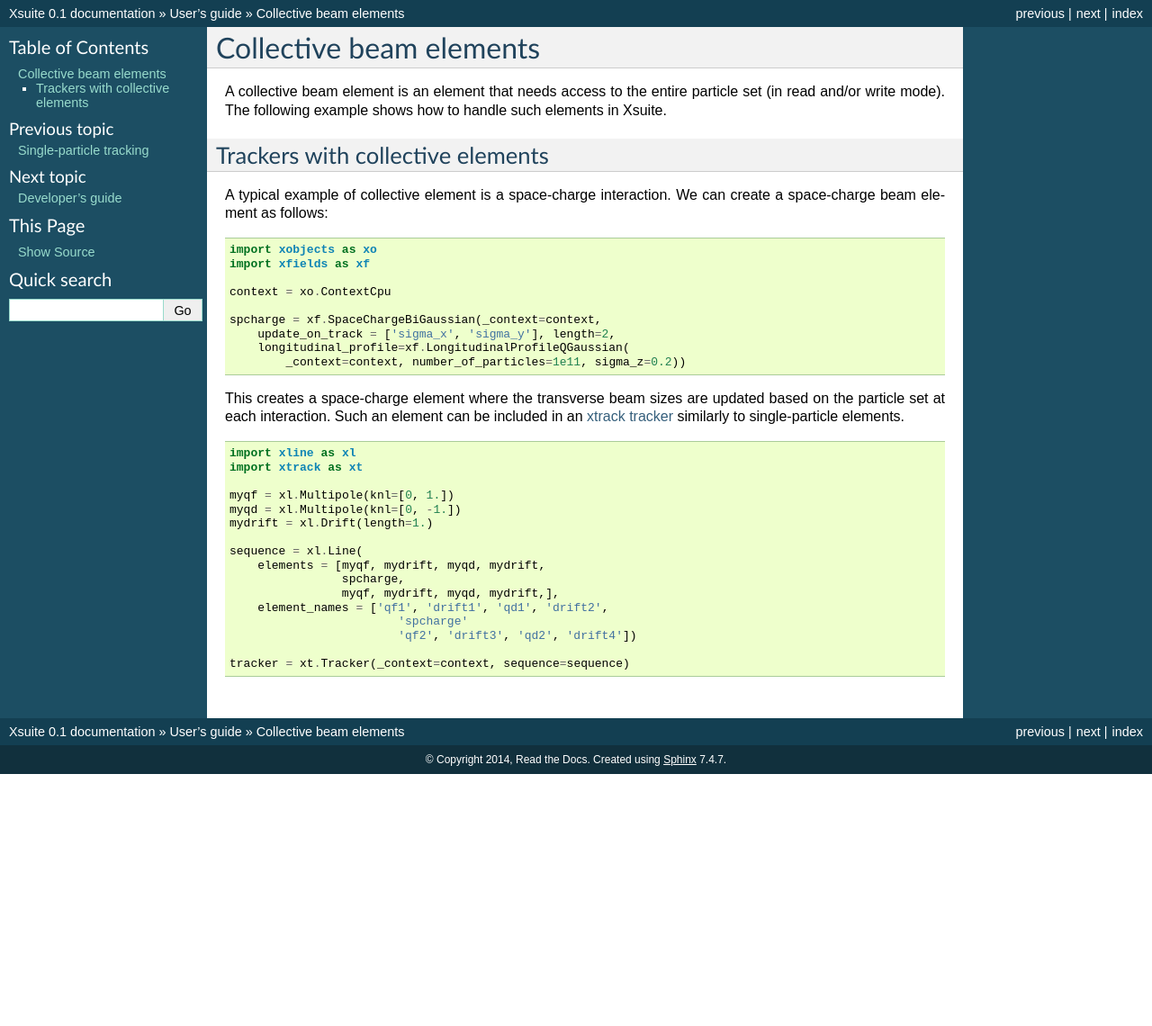
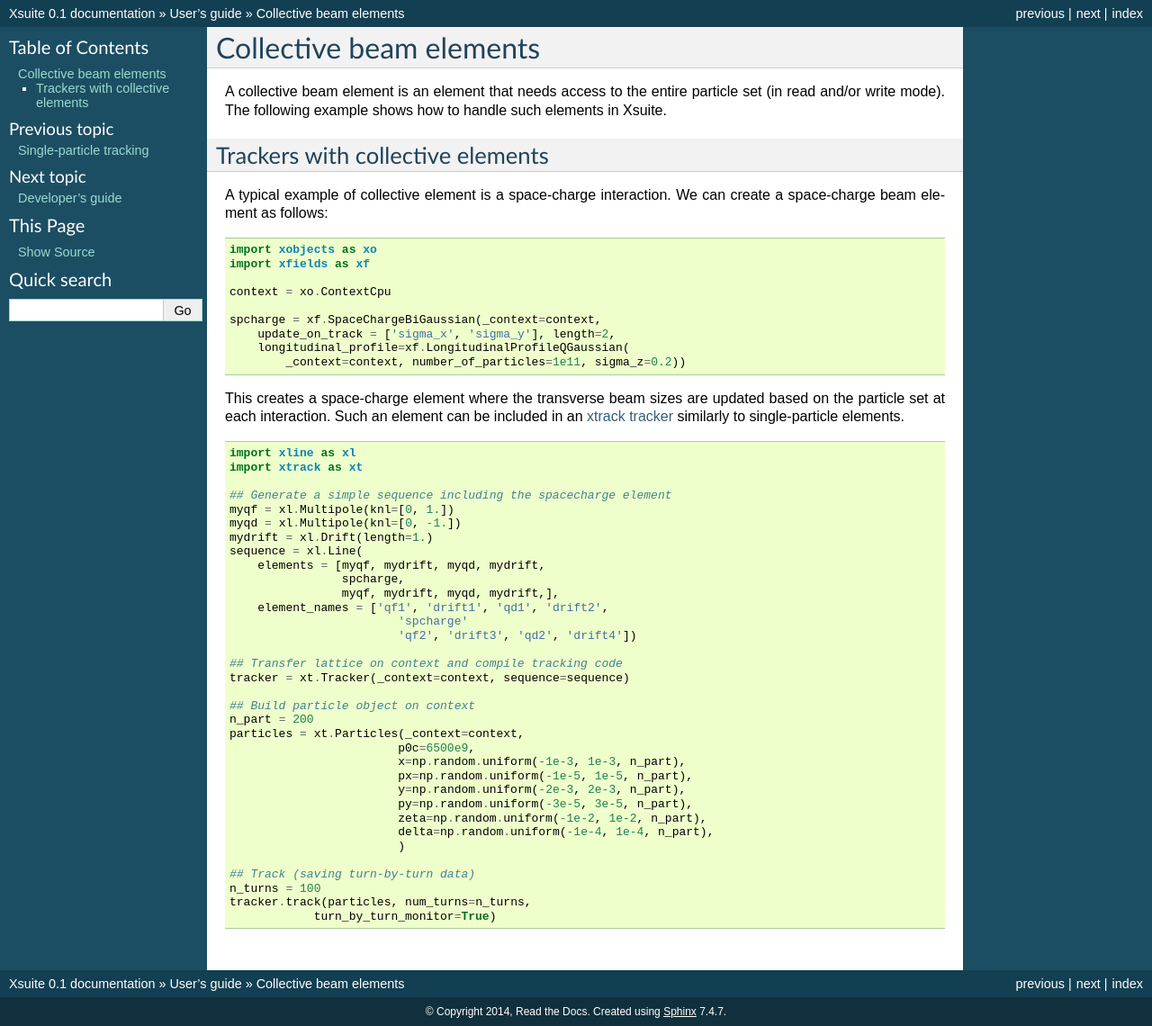
Before and after one commit to xsuite/xsuite, a Sphinx documentation site: the page built from docs/collective.rst, in a window 1280 px wide. Shown: the whole page at 90% size. Built offline with Sphinx 7.4.7, drawn with Linux system fonts in a browser that asks for light colours; before the commit the page ends 900 px from its top, so only the background shows below that.

Commit message:
Quick push

```diff
--- a/docs/collective.rst
+++ b/docs/collective.rst
@@ -28,10 +28,10 @@ This creates a space-charge element where the transverse beam sizes are updated
     import xline as xl
     import xtrack as xt
 
+    ## Generate a simple sequence including the spacecharge element
     myqf = xl.Multipole(knl=[0, 1.])
     myqd = xl.Multipole(knl=[0, -1.])
     mydrift = xl.Drift(length=1.)
-
     sequence = xl.Line(
         elements = [myqf, mydrift, myqd, mydrift,
                     spcharge,
@@ -40,4 +40,22 @@ This creates a space-charge element where the transverse beam sizes are updated
                             'spcharge'
                             'qf2', 'drift3', 'qd2', 'drift4'])
 
+    ## Transfer lattice on context and compile tracking code
     tracker = xt.Tracker(_context=context, sequence=sequence)
+
+    ## Build particle object on context
+    n_part = 200
+    particles = xt.Particles(_context=context,
+                            p0c=6500e9,
+                            x=np.random.uniform(-1e-3, 1e-3, n_part),
+                            px=np.random.uniform(-1e-5, 1e-5, n_part),
+                            y=np.random.uniform(-2e-3, 2e-3, n_part),
+                            py=np.random.uniform(-3e-5, 3e-5, n_part),
+                            zeta=np.random.uniform(-1e-2, 1e-2, n_part),
+                            delta=np.random.uniform(-1e-4, 1e-4, n_part),
+                            )
+
+    ## Track (saving turn-by-turn data)
+    n_turns = 100
+    tracker.track(particles, num_turns=n_turns,
+                turn_by_turn_monitor=True)
```
Also changed, not shown: docs/singlepart.rst (line endings or trailing spaces).
